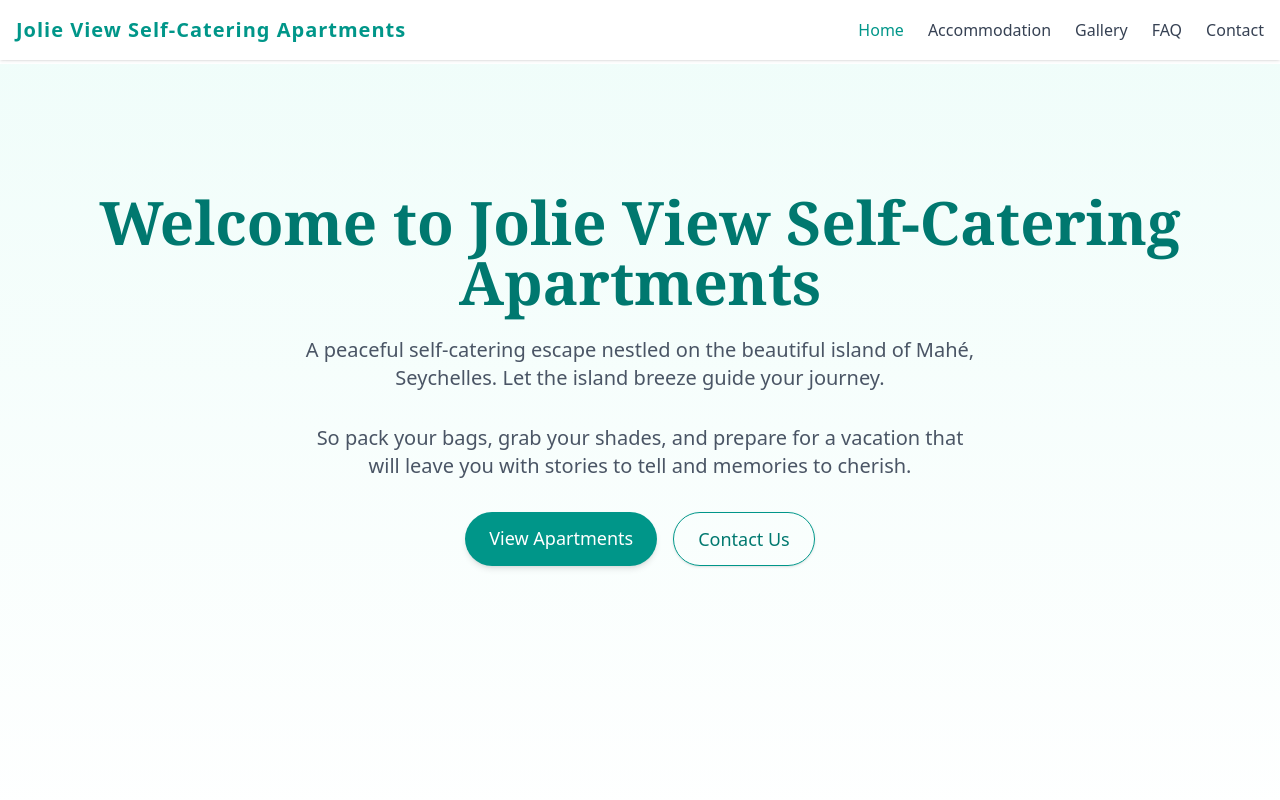
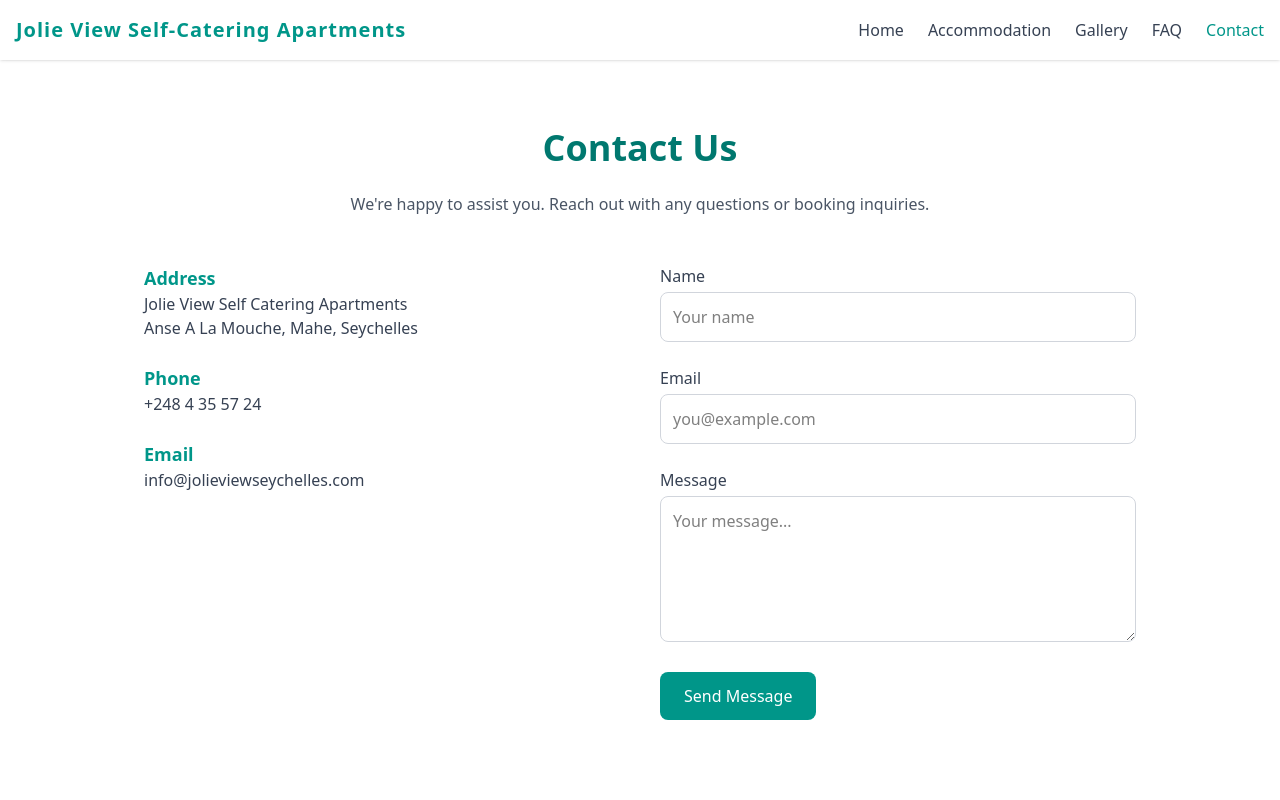
Before and after one commit to DovahSeb/jolieview-self-catering, an Angular app: page /contact in a window 1280 px wide. Before the commit this address led to /. Shown: the top 800 px of the page. Built offline with nearby package versions, Linux system fonts and the light colour scheme.

Commit message:
Added Contact Component

```diff
--- a/src/app/app.routes.ts
+++ b/src/app/app.routes.ts
@@ -19,6 +19,10 @@ export const routes: Routes = [
         loadComponent: () => import('./features/components/faq/faq.component').then(m => m.FaqComponent),
       },
       {
+        path: 'contact',
+        loadComponent: () => import('./features/components/contact/contact.component').then(m => m.ContactComponent),
+      },
+      {
         path: '**',
         redirectTo: ''
       }
--- /dev/null
+++ b/src/app/features/components/contact/contact.component.css
@@ -0,0 +1,17 @@
+@keyframes fade-in-up {
+    from {
+      opacity: 0;
+      transform: translateY(20px);
+    }
+    to {
+      opacity: 1;
+      transform: translateY(0);
+    }
+  }
+
+  .animate-fade-in-up {
+    animation: fade-in-up 0.6s ease-out both;
+  }
+
+  .delay-100 { animation-delay: 0.1s; }
+  .delay-200 { animation-delay: 0.2s; }
--- /dev/null
+++ b/src/app/features/components/contact/contact.component.html
@@ -0,0 +1,43 @@
+<div class="px-4 py-16 max-w-5xl mx-auto">
+    <h2 class="text-4xl font-bold text-center mb-6 text-teal-700 animate-fade-in-up">Contact Us</h2>
+    <p class="text-center text-gray-600 mb-12 animate-fade-in-up delay-100">
+      We're happy to assist you. Reach out with any questions or booking inquiries.
+    </p>
+
+    <div class="grid md:grid-cols-2 gap-10 animate-fade-in-up delay-200">
+      <!-- Contact Info -->
+      <div class="space-y-6">
+        <div>
+          <h3 class="font-semibold text-lg text-teal-600">Address</h3>
+          <p class="text-gray-700">Jolie View Self Catering Apartments<br/>Anse A La Mouche, Mahe, Seychelles</p>
+        </div>
+        <div>
+          <h3 class="font-semibold text-lg text-teal-600">Phone</h3>
+          <p class="text-gray-700">+248 4 35 57 24</p>
+        </div>
+        <div>
+          <h3 class="font-semibold text-lg text-teal-600">Email</h3>
+          <p class="text-gray-700">{{ email }}</p>
+        </div>
+      </div>
+
+      <!-- Contact Form -->
+      <form class="space-y-6">
+        <div>
+          <label class="block text-gray-700 font-medium">Name</label>
+          <input type="text" placeholder="Your name" class="w-full mt-1 p-3 border border-gray-300 rounded-lg focus:ring-2 focus:ring-teal-500 focus:outline-none" />
+        </div>
+        <div>
+          <label class="block text-gray-700 font-medium">Email</label>
+          <input type="email" placeholder="you@example.com" class="w-full mt-1 p-3 border border-gray-300 rounded-lg focus:ring-2 focus:ring-teal-500 focus:outline-none" />
+        </div>
+        <div>
+          <label class="block text-gray-700 font-medium">Message</label>
+          <textarea rows="5" placeholder="Your message..." class="w-full mt-1 p-3 border border-gray-300 rounded-lg focus:ring-2 focus:ring-teal-500 focus:outline-none"></textarea>
+        </div>
+        <button type="submit" class="bg-teal-600 text-white px-6 py-3 rounded-lg hover:bg-teal-700 transition">
+          Send Message
+        </button>
+      </form>
+    </div>
+  </div>
--- /dev/null
+++ b/src/app/features/components/contact/contact.component.ts
@@ -0,0 +1,12 @@
+import { Component } from '@angular/core';
+
+@Component({
+  selector: 'app-contact',
+  standalone: true,
+  imports: [],
+  templateUrl: './contact.component.html',
+  styleUrl: './contact.component.css'
+})
+export class ContactComponent {
+  email = 'info@jolieviewseychelles.com'
+}
```
Also changed, not shown: 1 other file (tests, documents, lock files or other folders).
